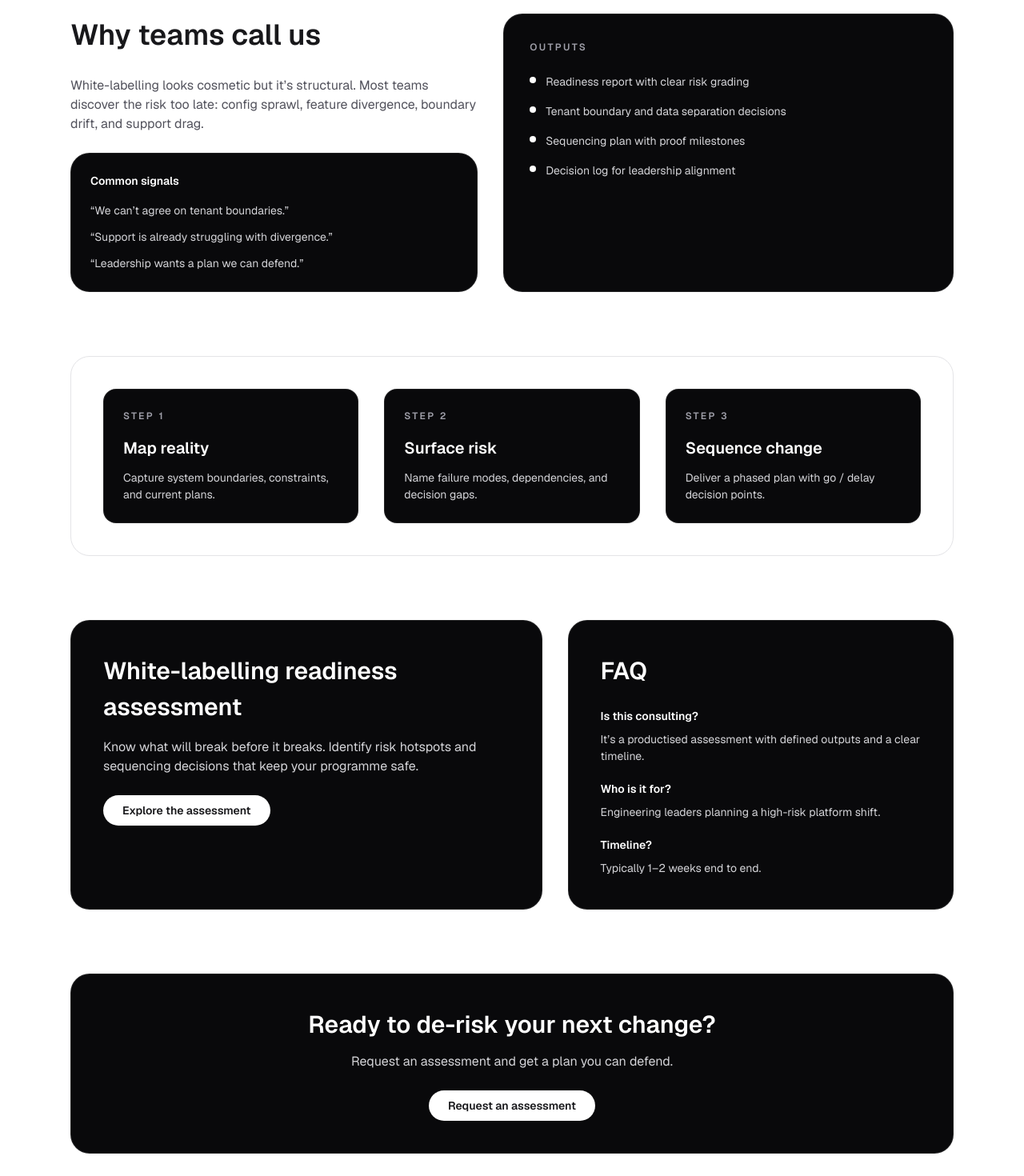
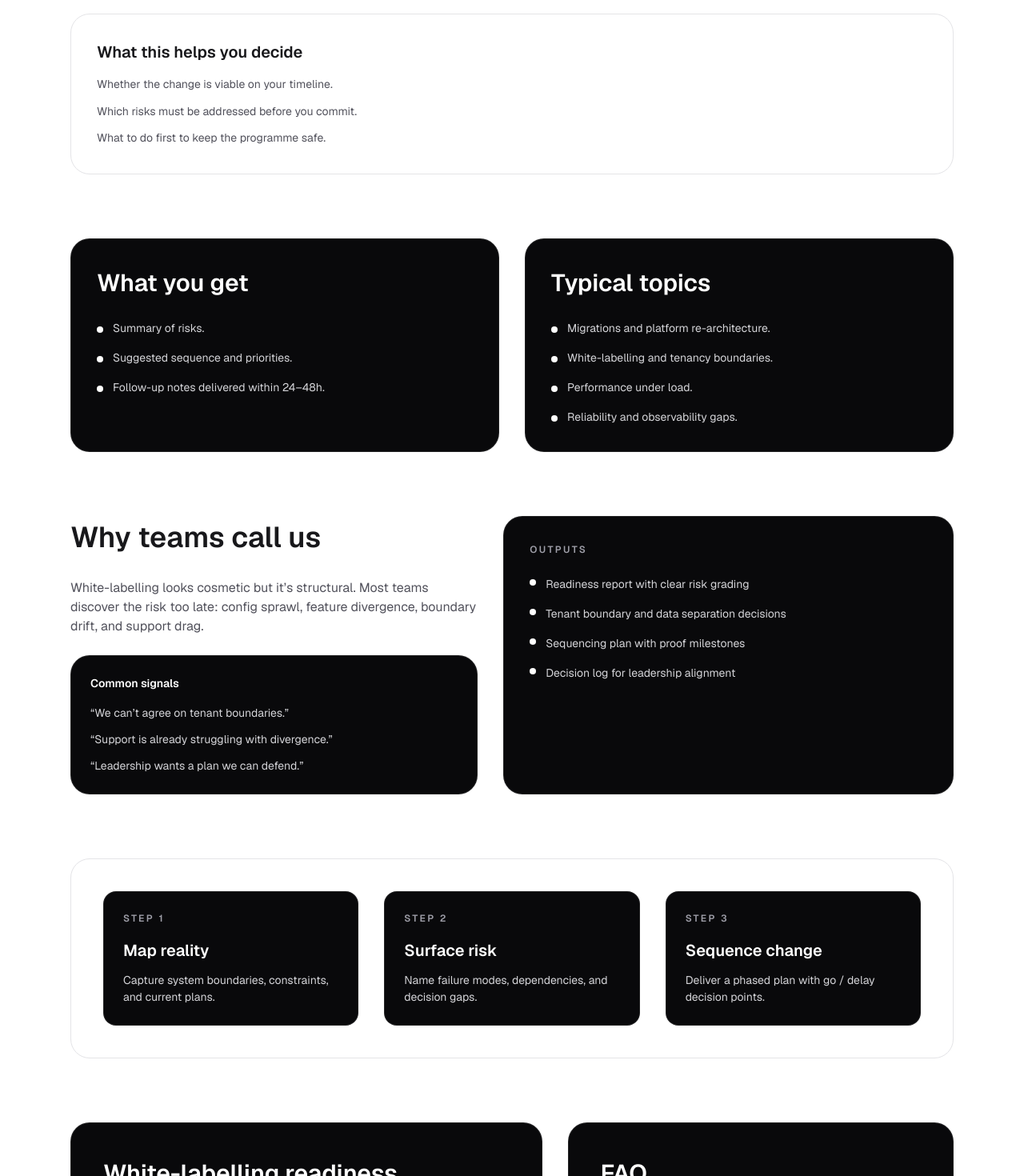
Before and after one commit to ptekspy/paddy.systems-web, a Next.js app: page / in a window 1280 px wide. Shown: the part 720-2190 px from the top of the page at 80% size. Built offline with nearby package versions, Linux system fonts and the light colour scheme.

Commit message:
feat: enhance contact and writing pages with CallToAction and Card components

```diff
--- a/app/contact/page.tsx
+++ b/app/contact/page.tsx
@@ -1,6 +1,10 @@
 import type { Metadata } from "next";
 import { Button } from "@/components/ui/button";
+import { Input } from "@/components/ui/input";
+import { Select } from "@/components/ui/select";
+import { Textarea } from "@/components/ui/textarea";
 import { Typography } from "@/components/ui/typography";
+import { Card } from "@/components/ui/card";
 
 export const metadata: Metadata = {
   title: "Contact — paddy.systems",
@@ -37,8 +41,10 @@ export default function ContactPage() {
       </section>
 
       <section className="grid gap-8 lg:grid-cols-[1.1fr_0.9fr]">
-        <form
-          className="rounded-3xl border border-white/10 bg-zinc-950 p-8 text-white"
+        <Card
+          tone="black"
+          padding="lg"
+          as="form"
           action="mailto:hello@paddy.systems"
           method="post"
           encType="text/plain"
@@ -50,11 +56,10 @@ export default function ContactPage() {
                   Name
                 </Typography>
               </label>
-              <input
+              <Input
                 id="name"
                 name="name"
                 required
-                className="rounded-2xl border border-white/10 bg-zinc-900 px-4 py-3 text-sm text-white placeholder:text-zinc-500"
                 placeholder="Your name"
               />
             </div>
@@ -64,14 +69,31 @@ export default function ContactPage() {
                   Work email
                 </Typography>
               </label>
-              <input
+              <Input
                 id="email"
                 name="email"
                 type="email"
                 required
-                className="rounded-2xl border border-white/10 bg-zinc-900 px-4 py-3 text-sm text-white placeholder:text-zinc-500"
                 placeholder="you@company.com"
               />
+            </div>
+            <div className="grid gap-2">
+              <label className="text-sm font-semibold text-white" htmlFor="reason">
+                <Typography as="span" variant="small" color="white" weight="semibold">
+                  Reason for contact
+                </Typography>
+              </label>
+              <Select id="reason" name="reason" required>
+                <option value="" disabled>
+                  Select a reason
+                </option>
+                <option value="assessment">Book a review</option>
+                <option value="white-labelling">White-labelling readiness</option>
+                <option value="migration">Migration planning</option>
+                <option value="performance">Performance under load</option>
+                <option value="reliability">Reliability / observability</option>
+                <option value="other">Other</option>
+              </Select>
             </div>
             <div className="grid gap-2">
               <label className="text-sm font-semibold text-white" htmlFor="details">
@@ -79,12 +101,11 @@ export default function ContactPage() {
                   Change summary
                 </Typography>
               </label>
-              <textarea
+              <Textarea
                 id="details"
                 name="details"
                 required
                 rows={5}
-                className="rounded-2xl border border-white/10 bg-zinc-900 px-4 py-3 text-sm text-white placeholder:text-zinc-500"
                 placeholder="What are you planning to change? What deadline or risk worries you?"
               />
             </div>
@@ -92,10 +113,10 @@ export default function ContactPage() {
               Send request
             </Button>
           </div>
-        </form>
+        </Card>
 
         <div className="flex flex-col gap-6">
-          <div className="rounded-3xl border border-white/10 bg-zinc-950 p-6 text-white">
+          <Card tone="black" padding="md">
             <Typography as="h2" variant="h5" color="white" weight="semibold">
               What to expect
             </Typography>
@@ -116,8 +137,8 @@ export default function ContactPage() {
                 </Typography>
               </li>
             </ul>
-          </div>
-          <div className="rounded-3xl border border-white/10 bg-zinc-950 p-6 text-white">
+          </Card>
+          <Card tone="black" padding="md">
             <Typography as="h2" variant="h5" color="white" weight="semibold">
               Prefer email?
             </Typography>
@@ -133,7 +154,7 @@ export default function ContactPage() {
               </a>
               .
             </Typography>
-          </div>
+          </Card>
         </div>
       </section>
     </div>
--- a/app/page.tsx
+++ b/app/page.tsx
@@ -1,5 +1,7 @@
 import type { Metadata } from "next";
 import { Button } from "@/components/ui/button";
+import { CallToAction } from "@/components/cta";
+import { Card } from "@/components/ui/card";
 import { Typography } from "@/components/ui/typography";
 
 export const metadata: Metadata = {
@@ -57,7 +59,7 @@ const outputs = [
 export default function Home() {
   return (
     <div className="flex flex-col gap-20">
-      <section className="rounded-[32px] border border-white/10 bg-zinc-950 px-8 py-14 text-white md:px-12">
+      <Card tone="black" padding="xl" className="rounded-[32px] px-8 py-14 md:px-12">
         <div className="grid gap-10 lg:grid-cols-[1.1fr_0.9fr]">
           <div className="flex flex-col gap-6">
             <Typography
@@ -78,7 +80,7 @@ export default function Home() {
             </Typography>
             <div className="flex flex-wrap gap-4">
               <Button as="a" href="/contact" variant="contained" color="white">
-                Request an assessment
+                Book a review
               </Button>
               <Button
                 as="a"
@@ -90,7 +92,7 @@ export default function Home() {
               </Button>
             </div>
           </div>
-          <div className="rounded-3xl border border-white/10 bg-white/5 p-8">
+          <Card tone="black" padding="lg" className="bg-white/5">
             <Typography
               as="p"
               variant="caption"
@@ -115,8 +117,92 @@ export default function Home() {
                 </div>
               ))}
             </div>
-          </div>
+          </Card>
         </div>
+      </Card>
+
+      <Card tone="white" padding="md" className="md:p-8">
+        <div className="flex flex-col gap-3">
+          <Typography as="h2" variant="h5" color="black" weight="semibold">
+            What this helps you decide
+          </Typography>
+          <ul className="space-y-2">
+            <li>
+              <Typography as="span" variant="small" color="black" className="text-zinc-600">
+                Whether the change is viable on your timeline.
+              </Typography>
+            </li>
+            <li>
+              <Typography as="span" variant="small" color="black" className="text-zinc-600">
+                Which risks must be addressed before you commit.
+              </Typography>
+            </li>
+            <li>
+              <Typography as="span" variant="small" color="black" className="text-zinc-600">
+                What to do first to keep the programme safe.
+              </Typography>
+            </li>
+          </ul>
+        </div>
+      </Card>
+
+      <section className="grid gap-8 lg:grid-cols-2">
+        <Card tone="black" padding="lg">
+          <Typography as="h2" variant="h3" color="white" weight="semibold">
+            What you get
+          </Typography>
+          <ul className="mt-6 space-y-4">
+            <li className="flex gap-3">
+              <span className="mt-2 h-2 w-2 rounded-full bg-white" />
+              <Typography as="span" variant="small" color="white" className="text-zinc-300">
+                Summary of risks.
+              </Typography>
+            </li>
+            <li className="flex gap-3">
+              <span className="mt-2 h-2 w-2 rounded-full bg-white" />
+              <Typography as="span" variant="small" color="white" className="text-zinc-300">
+                Suggested sequence and priorities.
+              </Typography>
+            </li>
+            <li className="flex gap-3">
+              <span className="mt-2 h-2 w-2 rounded-full bg-white" />
+              <Typography as="span" variant="small" color="white" className="text-zinc-300">
+                Follow-up notes delivered within 24–48h.
+              </Typography>
+            </li>
+          </ul>
+        </Card>
+        <Card tone="black" padding="lg">
+          <Typography as="h2" variant="h3" color="white" weight="semibold">
+            Typical topics
+          </Typography>
+          <ul className="mt-6 space-y-4">
+            <li className="flex gap-3">
+              <span className="mt-2 h-2 w-2 rounded-full bg-white" />
+              <Typography as="span" variant="small" color="white" className="text-zinc-300">
+                Migrations and platform re-architecture.
+              </Typography>
+            </li>
+            <li className="flex gap-3">
+              <span className="mt-2 h-2 w-2 rounded-full bg-white" />
+              <Typography as="span" variant="small" color="white" className="text-zinc-300">
+                White-labelling and tenancy boundaries.
+              </Typography>
+            </li>
+            <li className="flex gap-3">
+              <span className="mt-2 h-2 w-2 rounded-full bg-white" />
+              <Typography as="span" variant="small" color="white" className="text-zinc-300">
+                Performance under load.
+              </Typography>
+            </li>
+            <li className="flex gap-3">
+              <span className="mt-2 h-2 w-2 rounded-full bg-white" />
+              <Typography as="span" variant="small" color="white" className="text-zinc-300">
+                Reliability and observability gaps.
+              </Typography>
+            </li>
+          </ul>
+        </Card>
       </section>
 
       <section className="grid gap-8 lg:grid-cols-[0.95fr_1.05fr]">
@@ -129,7 +215,7 @@ export default function Home() {
             discover the risk too late: config sprawl, feature divergence,
             boundary drift, and support drag.
           </Typography>
-          <div className="grid gap-4 rounded-3xl border border-white/10 bg-zinc-950 p-6 text-white">
+          <Card tone="black" padding="md" className="grid gap-4">
             <Typography as="p" variant="small" color="white" weight="semibold">
               Common signals
             </Typography>
@@ -150,9 +236,9 @@ export default function Home() {
                 </Typography>
               </li>
             </ul>
-          </div>
+          </Card>
         </div>
-        <div className="rounded-3xl border border-white/10 bg-zinc-950 p-8 text-white">
+        <Card tone="black" padding="lg">
           <Typography
             as="p"
             variant="caption"
@@ -172,16 +258,13 @@ export default function Home() {
               </li>
             ))}
           </ul>
-        </div>
+        </Card>
       </section>
 
-      <section className="rounded-3xl border border-zinc-200 bg-white p-10">
+      <Card tone="white" padding="xl">
         <div className="grid gap-8 lg:grid-cols-3">
           {steps.map((step, index) => (
-            <div
-              key={step.title}
-              className="rounded-2xl border border-white/10 bg-zinc-950 p-6 text-white"
-            >
+            <Card key={step.title} tone="black" padding="md" className="rounded-2xl">
               <Typography
                 as="p"
                 variant="caption"
@@ -197,13 +280,13 @@ export default function Home() {
               <Typography as="p" variant="small" color="white" className="mt-3 text-zinc-300">
                 {step.body}
               </Typography>
-            </div>
+            </Card>
           ))}
         </div>
-      </section>
+      </Card>
 
       <section className="grid gap-8 lg:grid-cols-[1.1fr_0.9fr]">
-        <div className="rounded-3xl border border-white/10 bg-zinc-950 p-10 text-white">
+        <Card tone="black" padding="xl">
           <Typography as="h2" variant="h3" color="white" weight="semibold">
             White-labelling readiness assessment
           </Typography>
@@ -220,8 +303,8 @@ export default function Home() {
           >
             Explore the assessment
           </Button>
-        </div>
-        <div className="rounded-3xl border border-white/10 bg-zinc-950 p-10 text-white">
+        </Card>
+        <Card tone="black" padding="xl">
           <Typography as="h2" variant="h3" color="white" weight="semibold">
             FAQ
           </Typography>
@@ -252,26 +335,16 @@ export default function Home() {
               </Typography>
             </div>
           </div>
-        </div>
+        </Card>
       </section>
 
-      <section className="rounded-3xl border border-white/10 bg-zinc-950 p-10 text-center text-white">
-        <Typography as="h2" variant="h3" color="white" weight="semibold">
-          Ready to de-risk your next change?
-        </Typography>
-        <Typography as="p" variant="p" color="white" className="mt-3 text-zinc-300">
-          Request an assessment and get a plan you can defend.
-        </Typography>
-        <Button
-          as="a"
-          href="/contact"
-          variant="contained"
-          color="white"
-          className="mt-6"
-        >
-          Request an assessment
-        </Button>
-      </section>
+      <CallToAction
+        title="Ready to de-risk your next change?"
+        description="Request an assessment and get a plan you can defend."
+        href="/contact"
+        buttonLabel="Book a review"
+        tone="black"
+      />
     </div>
   );
 }
--- a/app/white-labelling-readiness/page.tsx
+++ b/app/white-labelling-readiness/page.tsx
@@ -1,5 +1,7 @@
 import type { Metadata } from "next";
 import { Button } from "@/components/ui/button";
+import { CallToAction } from "@/components/cta";
+import { Card } from "@/components/ui/card";
 import { Typography } from "@/components/ui/typography";
 
 export const metadata: Metadata = {
@@ -44,7 +46,7 @@ export default function WhiteLabellingReadinessPage() {
             </Button>
           </div>
         </div>
-        <div className="rounded-3xl border border-white/10 bg-zinc-950 p-8 text-white">
+        <Card tone="black" padding="lg">
           <Typography
             as="p"
             variant="caption"
@@ -82,11 +84,11 @@ export default function WhiteLabellingReadinessPage() {
               </li>
             </ul>
           </div>
-        </div>
+        </Card>
       </section>
 
       <section className="grid gap-8 md:grid-cols-2">
-        <div className="rounded-2xl border border-white/10 bg-zinc-950 p-6 text-white">
+        <Card tone="black" padding="md" className="rounded-2xl">
           <Typography as="h2" variant="h4" color="white" weight="semibold">
             Assessment outputs
           </Typography>
@@ -112,8 +114,8 @@ export default function WhiteLabellingReadinessPage() {
               </Typography>
             </li>
           </ul>
-        </div>
-        <div className="rounded-2xl border border-white/10 bg-zinc-950 p-6 text-white">
+        </Card>
+        <Card tone="black" padding="md" className="rounded-2xl">
           <Typography as="h2" variant="h4" color="white" weight="semibold">
             Example sections
           </Typography>
@@ -134,25 +136,16 @@ export default function WhiteLabellingReadinessPage() {
               </Typography>
             </li>
           </ul>
-        </div>
+        </Card>
       </section>
 
-      <section className="rounded-3xl border border-white/10 bg-zinc-950 p-10 text-white">
-        <div className="flex flex-col gap-4">
-          <Typography as="h2" variant="h3" color="white" weight="semibold">
-            Request the assessment
-          </Typography>
-          <Typography as="p" variant="p" color="white" className="text-zinc-300">
-            Get a clear picture of what will break, what will slow you down, and
-            what to do first.
-          </Typography>
-          <div>
-            <Button as="a" href="/contact" variant="contained" color="white">
-              Request an assessment
-            </Button>
-          </div>
-        </div>
-      </section>
+      <CallToAction
+        title="Request the assessment"
+        description="Get a clear picture of what will break, what will slow you down, and what to do first."
+        href="/contact"
+        buttonLabel="Request an assessment"
+        tone="black"
+      />
     </div>
   );
 }
--- a/app/writing/[slug]/page.tsx
+++ b/app/writing/[slug]/page.tsx
@@ -1,6 +1,6 @@
 import type { Metadata } from "next";
 import { notFound } from "next/navigation";
-import { Button } from "@/components/ui/button";
+import { CallToAction } from "@/components/cta";
 import { Typography } from "@/components/ui/typography";
 import { posts } from "../posts";
 
@@ -107,24 +107,14 @@ export default function WritingPostPage({
         })}
       </div>
 
-      <div className="rounded-2xl border border-white/10 bg-zinc-950 p-6 text-white">
-        <Typography as="p" variant="small" color="white" weight="semibold">
-          Next step
-        </Typography>
-        <Typography as="p" variant="small" color="white" className="mt-2 text-zinc-300">
-          If you’re planning a high-risk change, request a readiness assessment
-          and get a defensible plan.
-        </Typography>
-        <Button
-          as="a"
-          href="/contact"
-          variant="contained"
-          color="white"
-          className="mt-4"
-        >
-          Request an assessment
-        </Button>
-      </div>
+      <CallToAction
+        title="Next step"
+        description="If you’re planning a high-risk change, request a readiness assessment and get a defensible plan."
+        href="/contact"
+        buttonLabel="Request an assessment"
+        tone="black"
+        align="left"
+      />
     </article>
   );
 }
```
Also changed, not shown: app/writing/page.tsx (+7 -3 lines).
